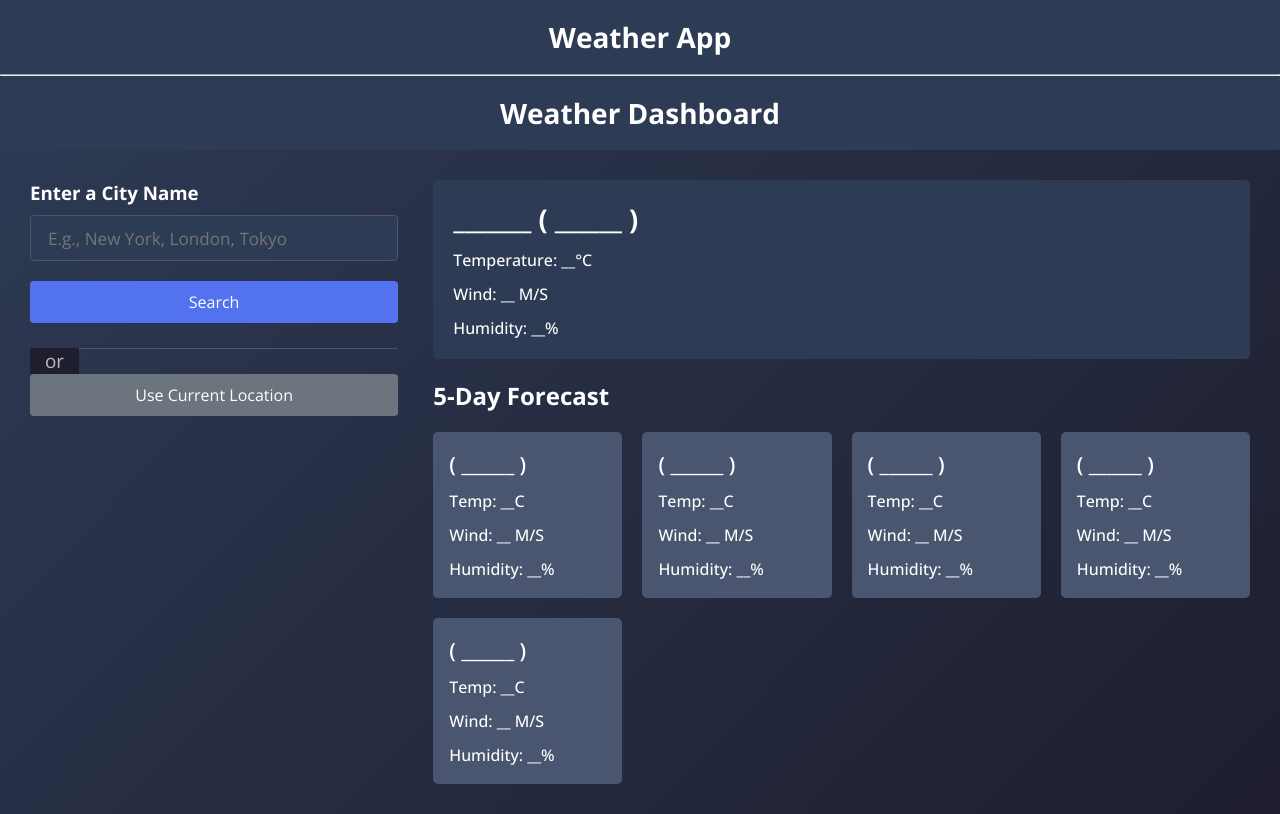
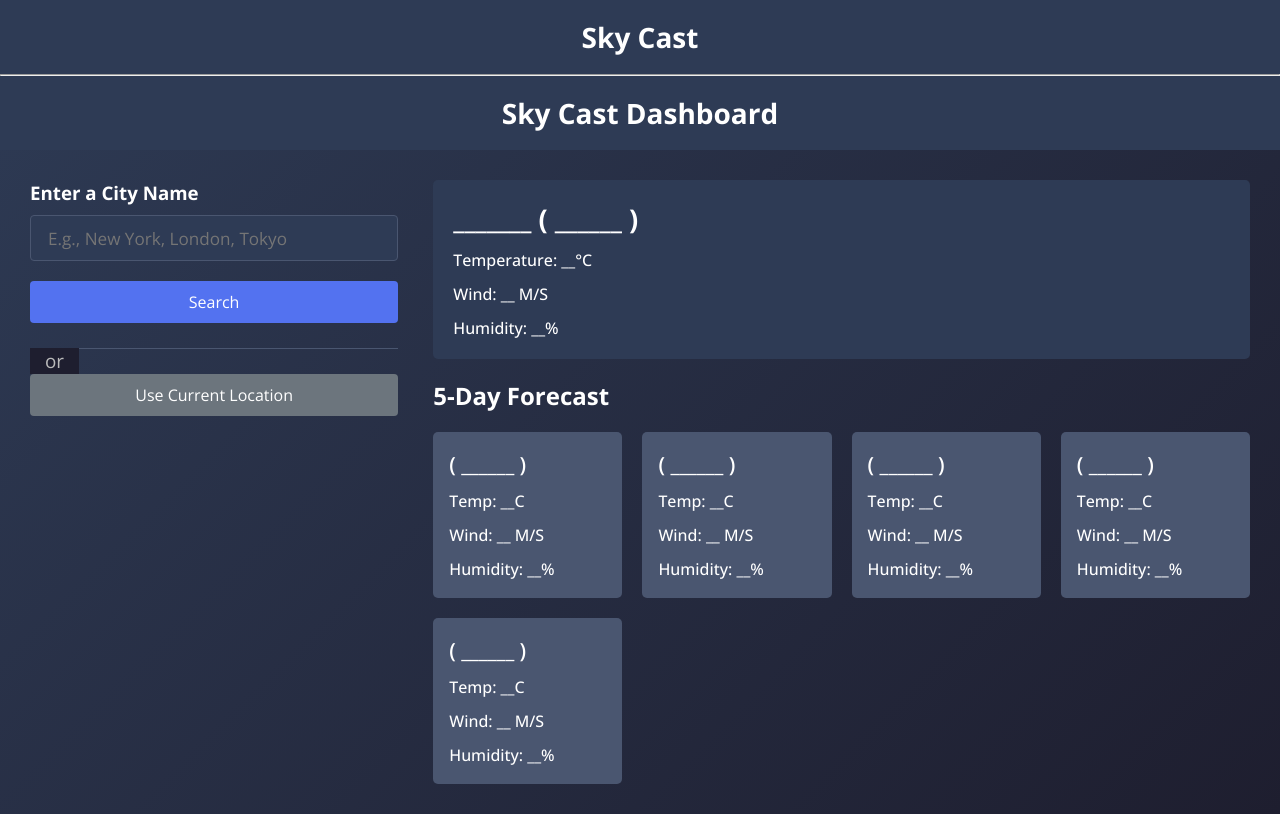
Before and after one commit to Vishallokhande8788/SkyCast, a website built with Vite: page index.html in a window 1280 px wide. Built offline with nearby package versions, Linux system fonts and the light colour scheme.

Commit message:
README.md add

```diff
--- a/index.html
+++ b/index.html
@@ -4,15 +4,15 @@
   <head>
     <meta charset="utf-8" />
     <link rel="shortcut icon" href="weather app.png" type="image/x-icon" />
-    <title>Weather App </title>
+    <title> SkyCast  </title>
     <link rel="stylesheet" href="style.css" />
     <meta name="viewport" content="width=device-width, initial-scale=1.0" />
     <script src="script.js" defer></script>
   </head>
   <body>
-    <h1>Weather App</h1>
+    <h1> Sky Cast </h1>
     <hr />
-    <h1>Weather Dashboard</h1>
+    <h1> Sky Cast  Dashboard</h1>
     <div class="container">
       <div class="weather-input">
         <h3>Enter a City Name</h3>
```
Also changed, not shown: README.md (added).
